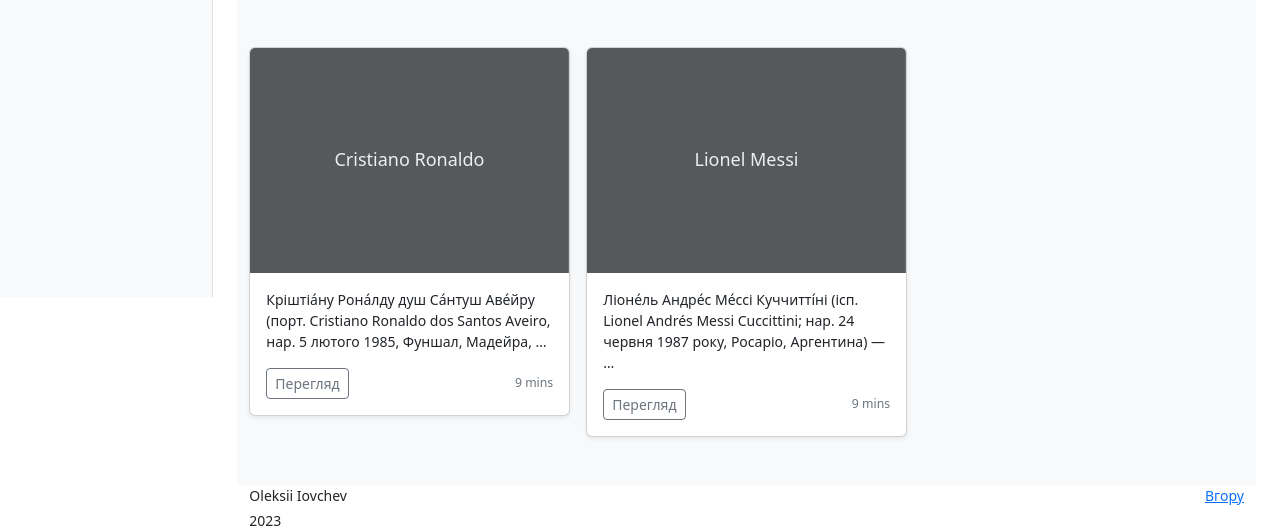
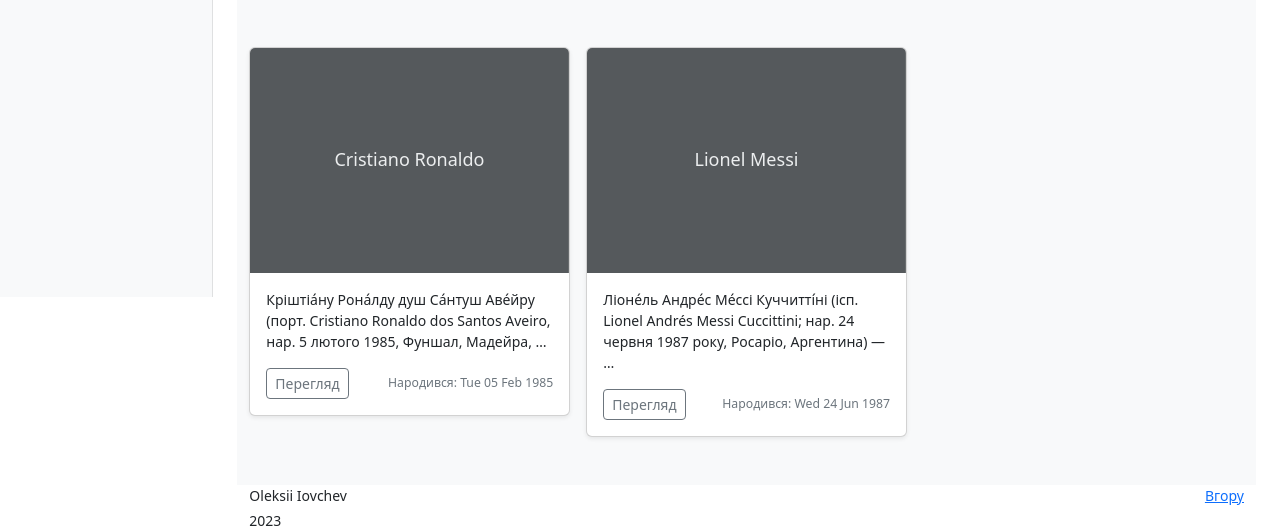
Before and after one commit to alekseyiovchev/diplom, a Django app: page /players/ in a window 1280 px wide. Shown: the part 503-1034 px from the top of the page. Run offline with Django 4.2, Linux system fonts and the light colour scheme; data comes from the database, SQL or seed files in the repository; some libraries are stand-ins or nearby versions.

Commit message:
changed LANGUAGE_CODE and added data of birth

```diff
--- a/djangoUI/settings.py
+++ b/djangoUI/settings.py
@@ -105,7 +105,7 @@
 # Internationalization
 # https://docs.djangoproject.com/en/4.1/topics/i18n/
 
-LANGUAGE_CODE = 'en-us'
+LANGUAGE_CODE = 'uk'
 
 TIME_ZONE = 'UTC'
 
--- a/football/templates/football/html/players.html
+++ b/football/templates/football/html/players.html
@@ -35,7 +35,7 @@
                 <div class="btn-group">
                   <button type="button" class="btn btn-sm btn-outline-secondary">Перегляд</button>
                 </div>
-                <small class="text-muted">9 mins</small>
+                <small class="text-muted">Народився: {{ player.date_of_birth | date:"D d M Y" }}</small>
               </div>
             </div>
           </div>
```
